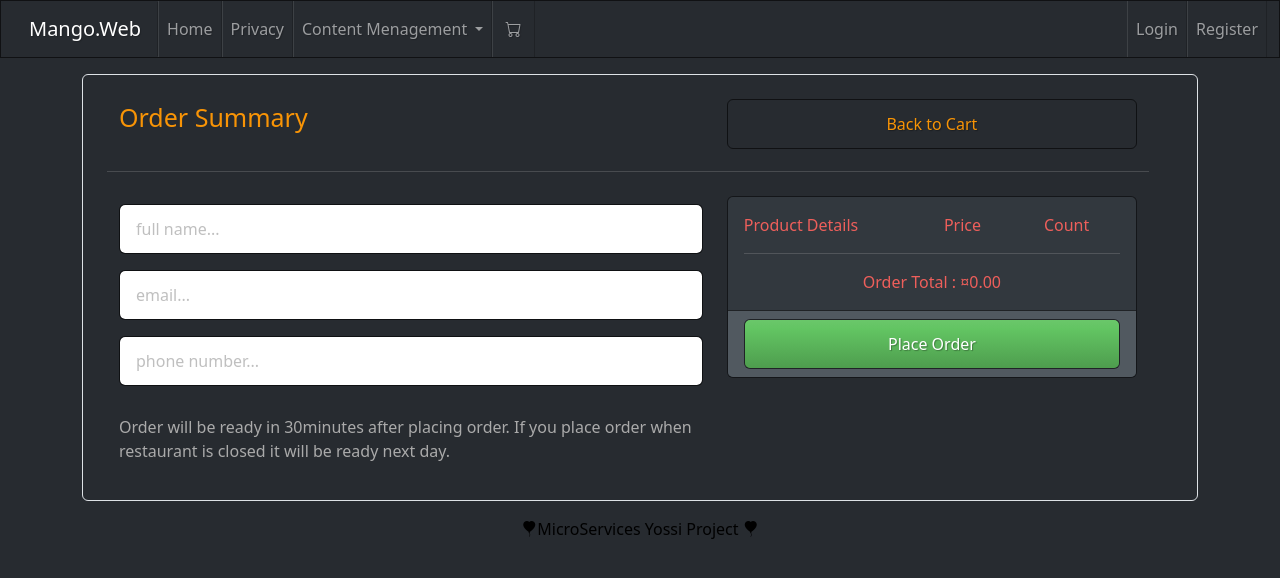
After one commit to yossiii050/ecommerce-microservices, an ASP.NET Core app: template Mango.Web/Views/Cart/Checkout.cshtml in a window 1280 px wide. The commit adds this page. Shown: the top 578 px of the page. Run offline with ASP.NET Core 8, Linux system fonts and the light colour scheme; the template is opened without the code that fills it, so the values that code supplies are empty; style sheets or scripts are compiled from the project's sources; some libraries are stand-ins or nearby versions.

Commit message:
checkout UI

```diff
--- a/Mango.Services.EmailAPI/Models/Dto/CartHeaderDto.cs
+++ b/Mango.Services.EmailAPI/Models/Dto/CartHeaderDto.cs
@@ -1,3 +1,5 @@
+using System.ComponentModel.DataAnnotations;
+
 namespace Mango.Services.EmailAPI.Models.Dto
 
 {
@@ -10,8 +12,7 @@ namespace Mango.Services.EmailAPI.Models.Dto
         public double Discount { get; set; }
         public double CartTotal { get; set; }
         //for services bus
-        public string? FirstName { get; set; }
-        public string? LastName { get; set; }
+        public string? Name { get; set; }
         public string? Phone { get; set; }
         public string? Email { get; set; }
 
--- a/Mango.Services.ShoppingCartAPI/Models/Dto/CartHeaderDto.cs
+++ b/Mango.Services.ShoppingCartAPI/Models/Dto/CartHeaderDto.cs
@@ -1,3 +1,5 @@
+
+using System.ComponentModel.DataAnnotations;
 
 namespace Mango.Services.ShoppingCartAPI.Models.Dto
 {
@@ -10,8 +12,7 @@ namespace Mango.Services.ShoppingCartAPI.Models.Dto
         public double Discount { get; set; }
         public double CartTotal { get; set; }
         //for services bus
-        public string? FirstName { get; set; }
-        public string? LastName { get; set; }
+        public string? Name { get; set; }
         public string? Phone { get; set; }
         public string? Email { get; set; }
 
--- a/Mango.Web/Controllers/CartController.cs
+++ b/Mango.Web/Controllers/CartController.cs
@@ -18,6 +18,12 @@ namespace Mango.Web.Controllers
 
         [Authorize]
         public async Task<IActionResult> CartIndex()
+        {
+            return View(await LoadCartDtoBasedOnLoggedInUser());
+        }
+
+        [Authorize]
+        public async Task<IActionResult> Checkout()
         {
             return View(await LoadCartDtoBasedOnLoggedInUser());
         }
--- a/Mango.Web/Views/Cart/CartIndex.cshtml
+++ b/Mango.Web/Views/Cart/CartIndex.cshtml
@@ -86,7 +86,7 @@
                         <button type="submit" class="btn btn-outline-danger form-control">Email Cart</button>
                     </div>
                     <div class="col-6 col-md-3 offset-md-6">
-                        <button disabled class="btn btn-success form-control ">Checkout (Comming Soon!)"</button>
+                        <button asp-action="Checkout" class="btn btn-success form-control ">Checkout"</button>
                     </div>
                 </div>
             </div>
--- /dev/null
+++ b/Mango.Web/Views/Cart/Checkout.cshtml
@@ -0,0 +1,105 @@
+@using Mango.Web.Models.Dto
+@model CartDto
+
+<form method="post">
+    <input asp-for="CartHeader.UserID" hidden/>
+    <input asp-for="CartHeader.CartHeaderId" hidden/>
+    <input asp-for="CartHeader.CouponCode" hidden />
+    <input asp-for="CartHeader.Discount" hidden />
+    <input asp-for="CartHeader.CartTotal" hidden />
+
+
+    <div class="border mt-2 p-4 rounded">
+        <div class="container row">
+            <div class="col-md-7 col-12">
+                <span style="font-size:25px;" class="text-warning mb-2">Order Summary</span>
+            </div>
+            <div class="col-md-5 col-12">
+                <a asp-action="CartIndex" class="btn btn-outline-warning form-control">Back to Cart</a>
+            </div>
+            <br /><br /><br />
+            <hr />
+            <div class="col-7">
+                <div class="row pt-2">
+                    <div class="col-12 py-2">
+                        <input asp-for="CartHeader.Name" placeholder="full name..." class="form-control" />
+                        <span asp-validation-for="CartHeader.Name" class="text-danger"></span>
+                    </div>
+                    <div class="col-12 py-2">
+                        <input asp-for="CartHeader.Email" placeholder="email..." class="form-control" />
+                        <span asp-validation-for="CartHeader.Email" class="text-danger"></span>
+                    </div>
+                    <div class="col-12 py-2">
+                        <input asp-for="CartHeader.Phone" class="form-control" placeholder="phone number..." />
+                        <span asp-validation-for="CartHeader.Phone" class="text-danger"></span>
+                    </div>
+                    <div class="col-12 pt-2">
+                        <label class="col-form-label">Order will be ready in 30minutes after placing order. If you place order when restaurant is closed it will be ready next day.</label>
+                    </div>
+
+                </div>
+            </div>
+            <div class="col-5">
+                <div class="card mt-2">
+                    <div class="card-body">
+                        <div class=" d-none d-lg-block">
+                            <div class="row text-danger">
+                                <div class="col-6">
+                                    Product Details
+                                </div>
+
+                                <div class="col-3">
+                                    Price
+                                </div>
+                                <div class="col-3">
+                                    Count
+                                </div>
+                            </div>
+                        </div>
+                        <hr />
+                        @foreach(var cartObj in Model.CartDetails){
+                        <div class="row h-100">
+                            <div class="col-6">
+                                <span style="font-size:20px">@cartObj.Product.Name</span>
+                            </div>
+
+                            <div class="col-3" style="font-size:11px;">
+                                    <span style="font-size:17px;"> @cartObj.Product.Price.ToString("c")</span>
+
+                            </div>
+                            <div class="col-3" style="font-size:11px;">
+                                    <span style="font-size:17px;"> @cartObj.Count</span>
+                            </div>
+                        </div>
+                        <hr />
+                        }
+                        <div class="row">
+                            <div class="col-12 text-center pr-4 text-danger">
+                                Order Total :  @Model.CartHeader.CartTotal.ToString("c") <br />
+                                @if(Model.CartHeader.Discount >0)
+                                {
+                                <span class="text-success"> Order Discount : @Model.CartHeader.Discount.ToString("c")</span>
+                                }
+                            </div>
+                        </div>
+
+                    </div>
+                    <div class="card-footer">
+                        <div class="row">
+
+                            <div class="col-12 ">
+                                <button type="submit" class="btn btn-success form-control ">
+                                    <span>Place Order</span>
+                                </button>
+                            </div>
+                        </div>
+                    </div>
+                </div>
+            </div>
+        </div>
+    </div>
+</form>
+
+@section Scripts {
+    <partial name="_ValidationScriptsPartial" />
+}
```
Also changed, not shown: Mango.Web/Models/CartHeaderDto.cs (+6 -2 lines).
